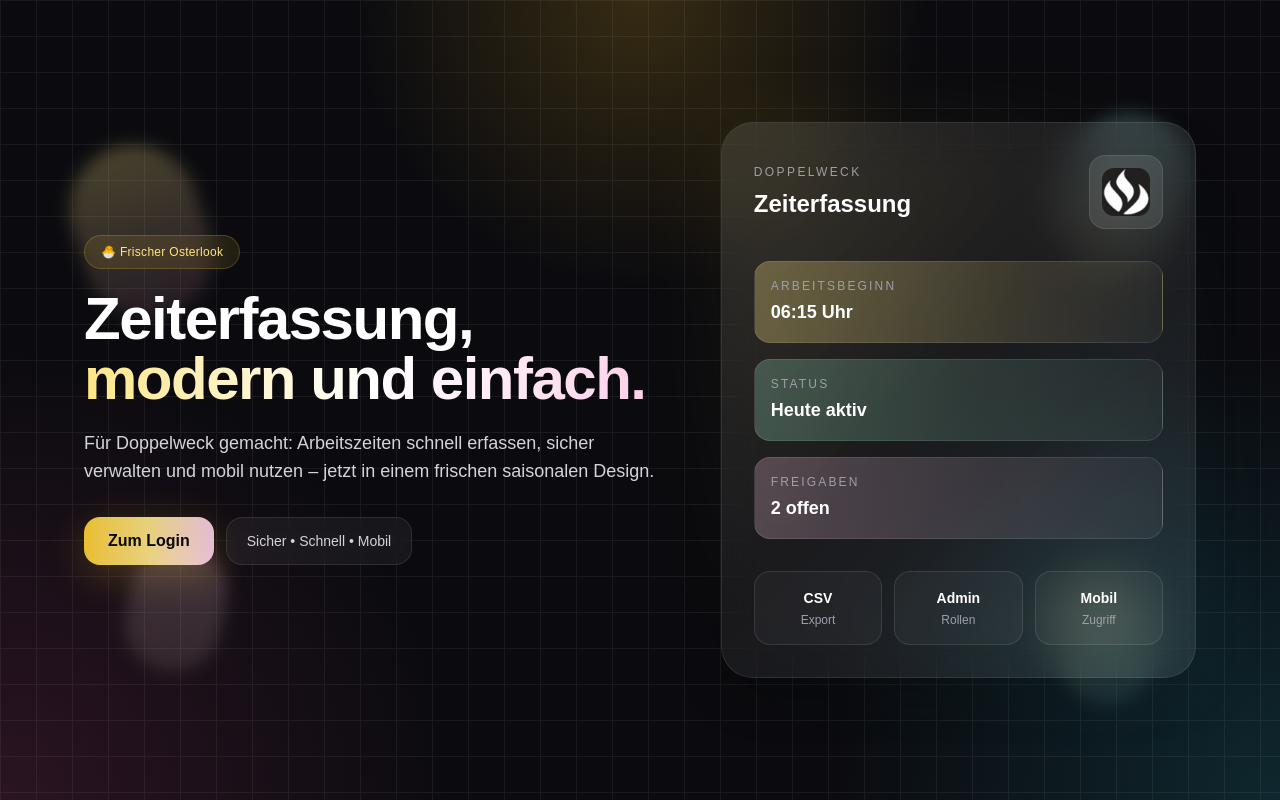
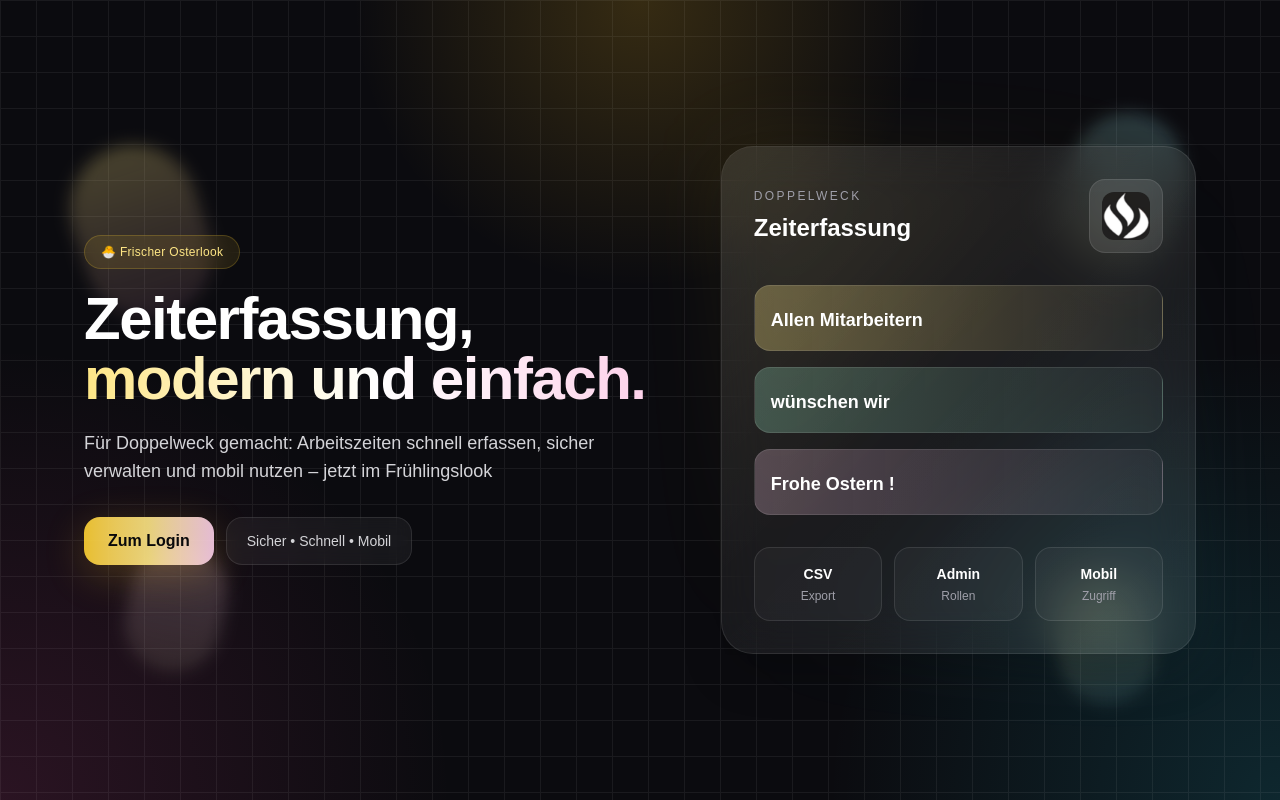
Before and after one commit to NofBar91/doppelweck-zeiterfassung, a Next.js app: page / in a window 1280 px wide. Built offline with nearby package versions, Linux system fonts and the light colour scheme.

Commit message:
Update page.tsx
Frisches Design etwas angepasst

```diff
--- a/src/app/page.tsx
+++ b/src/app/page.tsx
@@ -47,8 +47,7 @@
 
             <p className="mx-auto mt-5 max-w-xl text-base leading-7 text-zinc-300 sm:text-lg md:mx-0">
               Für Doppelweck gemacht: Arbeitszeiten schnell erfassen, sicher
-              verwalten und mobil nutzen – jetzt in einem frischen
-              saisonalen Design.
+              verwalten und mobil nutzen – jetzt im Frühlingslook
             </p>
 
             <div className="mt-8 flex flex-col gap-3 sm:flex-row sm:justify-center md:justify-start">
@@ -94,18 +93,18 @@
 
                 <div className="mt-8 space-y-4">
                   <PreviewRow
-                    label="Arbeitsbeginn"
-                    value="06:15 Uhr"
+                    label=""
+                    value="Allen Mitarbeitern"
                     accent="from-amber-200/30 to-amber-100/5"
                   />
                   <PreviewRow
-                    label="Status"
-                    value="Heute aktiv"
+                    label=""
+                    value="wünschen wir"
                     accent="from-emerald-200/25 to-emerald-100/5"
                   />
                   <PreviewRow
-                    label="Freigaben"
-                    value="2 offen"
+                    label=""
+                    value="Frohe Ostern !"
                     accent="from-pink-200/25 to-pink-100/5"
                   />
                 </div>
```
